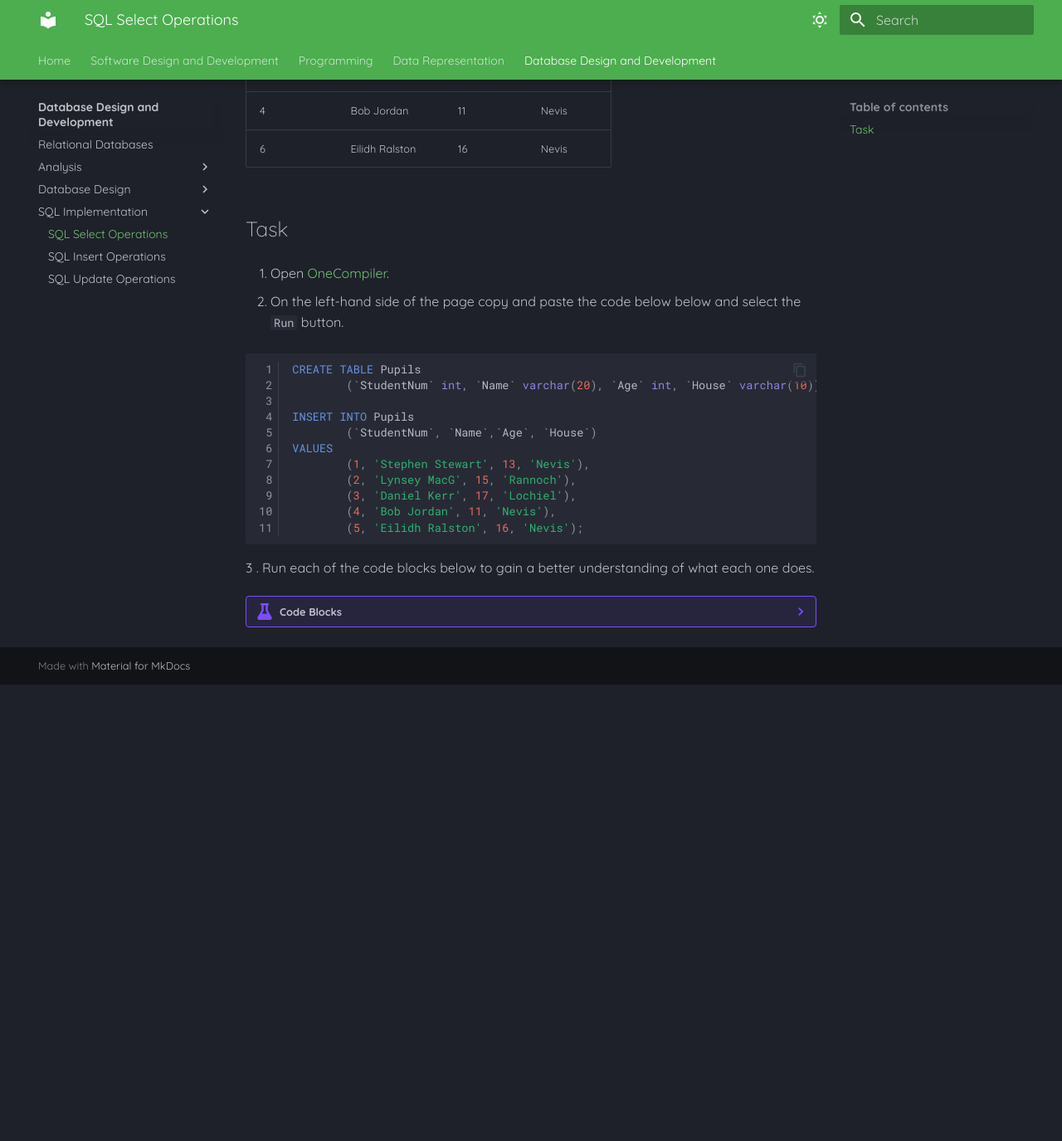
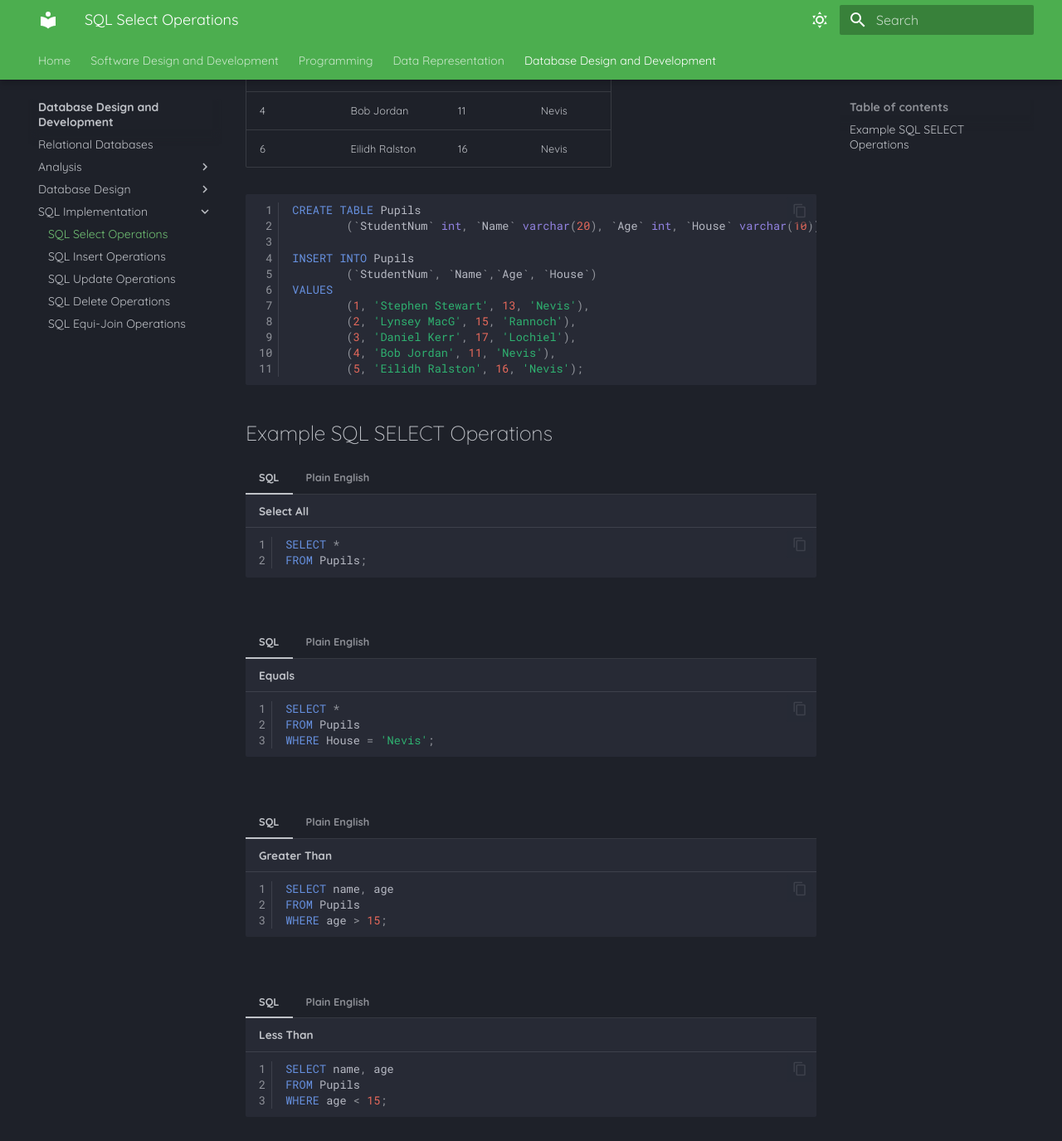
Before and after one commit to Mr-Wood-CS/National-5-CS, an MkDocs documentation site: the page built from docs/DDD/3.1-SQL-Select.md, in a window 1280 px wide and 1400 px high, scrolled down 769 px. Shown: the top 1375 px of the window at 83% size. Built offline with MkDocs 1.6.1 and Material for MkDocs 9.7.7, drawn with Linux system fonts in a browser that asks for light colours; before the commit the page ends 1594 px from its top, so only the background shows below that; some of the changed text lies outside the part shown.

Commit message:
Update Files

````diff
--- a/docs/DDD/3.1-SQL-Select.md
+++ b/docs/DDD/3.1-SQL-Select.md
@@ -1,4 +1,4 @@
-# SQL SELECT OPERATIONS
+# SQL Select Operations
 
 For N5 you are required to be able to carry out various operations on a database using the SQL language.
 
@@ -29,13 +29,6 @@ An example below shows a Pupil Info database with attributes name, age and guida
 | 4          | Bob Jordan      | 11  | Nevis
 | 6          | Eilidh Ralston  | 16  | Nevis
 
-
-## Task
-
-1. Open [OneCompiler](https://onecompiler.com/mysql/4399nm5az).
-
-2. On the left-hand side of the page copy and paste the code below below and select the `Run` button.
-
 ```sql linenums="1"
 CREATE TABLE Pupils
         (`StudentNum` int, `Name` varchar(20), `Age` int, `House` varchar(10));
@@ -50,113 +43,118 @@ VALUES
         (5, 'Eilidh Ralston', 16, 'Nevis');
 ```
 
-3 . Run each of the code blocks below to gain a better understanding of what each one does.
+## Example SQL SELECT Operations
 
-??? example "Code Blocks"
+=== "SQL"
 
-    === "SQL"
+    ``` sql title=" Select All" linenums="1"
+    SELECT *
+    FROM Pupils;
+    ```
+=== "Plain English"
 
-        ``` sql title="Code Block 1" linenums="1"
-        SELECT *
-        FROM Pupils;
-        ```
-    === "Plain English"
+    This will print out all the information in the database called Pupils using an astrix `*`
+<br>
+=== "SQL"
 
-        This will print out all the information in the database called Pupils. * is a will select everything in your table.
-    <br>
-    === "SQL"
+    ``` sql title="Equals" linenums="1"
+    SELECT *
+    FROM Pupils
+    WHERE House = 'Nevis';
+    ```
+=== "Plain English"
 
-        ``` sql title="Code Block 2" linenums="1"
-        SELECT *
-        FROM Pupils
-        WHERE House = 'Nevis';
-        ```
-    === "Plain English"
+    This will print out only the pupils who are in the guidance house Nevis from the Pupils table. Note there is speech marks around a string value.
+<br>
+=== "SQL"
 
-        This will print out only the pupils who are in the guidance house Nevis from the Pupils table. Note there is speech marks around a string value.
-    <br>
+    ``` sql title=" Greater Than" linenums="1"
+    SELECT name, age
+    FROM Pupils
+    WHERE age > 15;
+    ```
+=== "Plain English"
 
-    === "SQL"
+    This will print out only the attributes name and age from the Pupils table where the age is greater than or equal to 12.
+<br>
+=== "SQL"
 
-        ``` sql title="Code Block 3" linenums="1"
-        SELECT *
-        FROM Pupils
-        WHERE age = 17;
-        ```
-    === "Plain English"
+    ``` sql title="Less Than" linenums="1"
+    SELECT name, age
+    FROM Pupils
+    WHERE age < 15;
+    ```
+=== "Plain English"
 
-        This will print out only the pupils who are aged 17 years old from the Pupils table. Note there is no speech marks around an integer.
-    <br>
-    === "SQL"
+    This will print out only the attributes name and age from the Pupils table where the age is greater than or equal to 12.
+<br>
+=== "SQL"
 
-        ``` sql title="Code Block 4" linenums="1"
-        SELECT name, age
-        FROM Pupils
-        WHERE age >= 12;
-        ```
-    === "Plain English"
+    ``` sql title="Greater Than or Equal too" linenums="1"
+    SELECT name, age
+    FROM Pupils
+    WHERE age >= 12;
+    ```
+=== "Plain English"
 
-        This will print out only the attributes name and age from the Pupils table where the age is greater than or equal to 12.
-    <br>
+    This will print out only the attributes name and age from the Pupils table where the age is greater than or equal to 12.
+<br>
 
-    === "SQL"
+=== "SQL"
 
-        ``` sql title="Code Block 5" linenums="1"
-        SELECT *
-        FROM Pupils
-        WHERE age >=16 AND house = ‘Lochiel’;
-        ```
-    === "Plain English"
+    ``` sql title="Less Than or Equal too" linenums="1"
+    SELECT name, age
+    FROM Pupils
+    WHERE age <= 15;
+    ```
+=== "Plain English"
 
-        This will print out only the pupils who are aged greater than or equal to 16 and in guidance house Lochiel from the Pupils table.
-    <br>
+    This will print out only the attributes name and age from the Pupils table where the age is greater than or equal to 12.
+<br>
+=== "SQL"
 
-    === "SQL"
+    ``` sql title="AND" linenums="1"
+    SELECT *
+    FROM Pupils
+    WHERE age >= 12 AND age <= 16;
+    ```
+=== "Plain English"
 
-        ``` sql title="Code Block 6" linenums="1"
-        SELECT *
-        FROM Pupils
-        WHERE age >= 12 AND age <= 16;
-        ```
-    === "Plain English"
+    This will print out only the pupils who are aged greater than or equal to 16 and in guidance house Lochiel from the Pupils table.
+<br>
 
-        This will print out only the pupils who are aged greater than or equal to 16 and in guidance house Lochiel from the Pupils table.
-    <br>
+=== "SQL"
 
-    === "SQL"
+    ``` sql title="OR" linenums="1"
+    SELECT *
+    FROM Pupils
+    WHERE age >= 12 OR age <= 16;
+    ```
+=== "Plain English"
 
-        ``` sql title="Code Block 7" linenums="1"
-        SELECT name, age, house
-        FROM Pupils
-        WHERE age < 15
-        ORDER BY age ASC;
-        ```
-    === "Plain English"
+    This will print out only the pupils who are aged greater than or equal to 16 and in guidance house Lochiel from the Pupils table.
+<br>
+=== "SQL"
 
-        This will print out the attributes name, age and house from the pupils table that are less than 15 years old. The results will be sorted by the age attribute in ascending order.
-    <br>
+    ``` sql title="Show Results in Ascending" linenums="1"
+    SELECT name, age, house
+    FROM Pupils
+    WHERE age < 15
+    ORDER BY age ASC;
+    ```
+=== "Plain English"
 
-    === "SQL"
+    This will print out the attributes name, age and house from the pupils table that are less than 15 years old. The results will be sorted by the age attribute in ascending order.
+<br>
 
-        ``` sql title="Code Block 8" linenums="1"
-        SELECT name, age, house
-        FROM Pupils
-        WHERE age < 15
-        ORDER BY age DESC;
-        ```
-    === "Plain English"
+=== "SQL"
 
-        This will print out the attributes name, age and house from the pupils table that are less than 15 years old. The results will be sorted by the age attribute in ascending order.
-    <br>
+    ``` sql title="Show Results in Descending Order" linenums="1"
+    SELECT name, age, house
+    FROM Pupils
+    WHERE age < 15
+    ORDER BY age DESC;
+    ```
+=== "Plain English"
 
-    === "SQL"
-
-        ``` sql title="Code Block 9" linenums="1"
-        SELECT name, age, house
-        FROM Pupils
-        WHERE age < 15
-        ORDER BY age DESC, house ASC;
-        ```
-    === "Plain English"
-
-        This will print out the attributes name, age and house from the pupils table that are less than 15 years old. Results are sorted by the age attribute in descending order and house in ascending order.
+    This will print out the attributes name, age and house from the pupils table that are less than 15 years old. The results will be sorted by the age attribute in ascending order.
--- a/mkdocs.yml
+++ b/mkdocs.yml
@@ -64,6 +64,8 @@ nav:
         - SQL Select Operations: 'DDD/3.1-SQL-Select.md'
         - SQL Insert Operations: 'DDD/3.4-SQL-Insert.md'
         - SQL Update Operations: 'DDD/3.3-SQL-Update.md'
+        - SQL Delete Operations: 'DDD/3.2-SQL-Delete.md'
+        - SQL Equi-Join Operations: 'DDD/3.5-SQL-Equi-Joins.md'
 markdown_extensions:
   - admonition
   - pymdownx.details
````
Also changed, not shown: docs/DDD/3.2-SQL-Delete.md (added, +21 -0 lines), docs/DDD/3.3-SQL-Update.md (+0 -4 lines), docs/DDD/3.4-SQL-Insert.md (+0 -4 lines), docs/DDD/3.5-SQL-Equi-Joins.md (added, +33 -0 lines), docs/DDD/3.2-Delete-From.md (deleted), docs/DDD/3.5-Equi-Joins.md (deleted).
